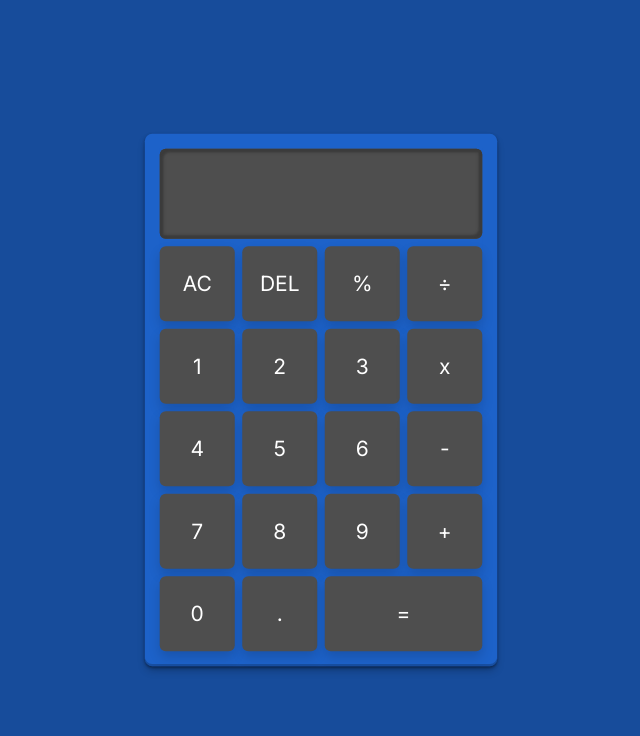
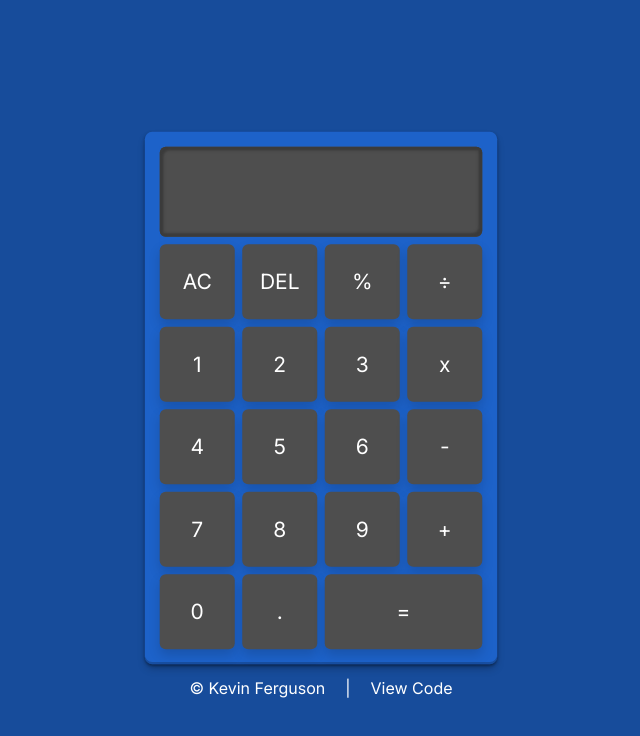
Before and after one commit to Glonky1337/calculator, a plain HTML site: page index.html in a window 1280 px wide. Shown: the whole page, without its empty margins (319-959 px from the left). Drawn offline with Linux system fonts and the light colour scheme.

Commit message:
Add HTML and CSS for page footer

```diff
--- a/index.html
+++ b/index.html
@@ -36,5 +36,10 @@
             <button id="equal-button" value="equals">=</button>
         </div>
     </main>
+    <footer id="footer">
+        <a class="footer-item" href="https://github.com/Glonky1337">&copy; Kevin Ferguson</a>
+        <a class="footer-item">|</a>
+        <a class="footer-item" href="https://github.com/Glonky1337/calculator">View Code</a>
+    </footer>
 </body>
 </html>
--- a/style.css
+++ b/style.css
@@ -9,6 +9,7 @@
 
 body {
     margin: 0px;
+    margin-top: -30px;
     padding: 0px;
     display: flex;
     justify-content: center;
@@ -102,3 +103,20 @@ button {
 #equal-button:hover {
     background-color: rgb(14, 186, 112);
 }
+
+#footer {
+    display: flex;
+    justify-content: center;
+    align-items: center;
+    gap: 20px;
+    margin-top: -75px;
+}
+#footer > a, .footer {
+    color: white;
+    text-decoration: none;
+    transition: 2s;
+}
+#footer > a:hover {
+    border-bottom: 1px solid white;
+    color: rgba(252, 252, 252, 0.849);
+}
```
